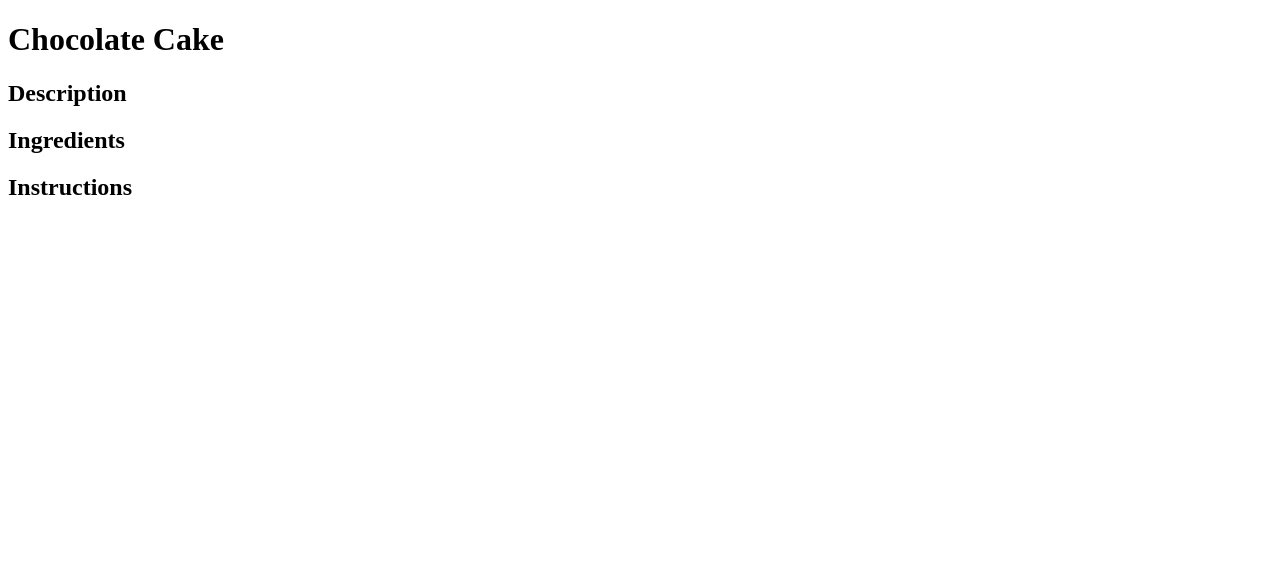
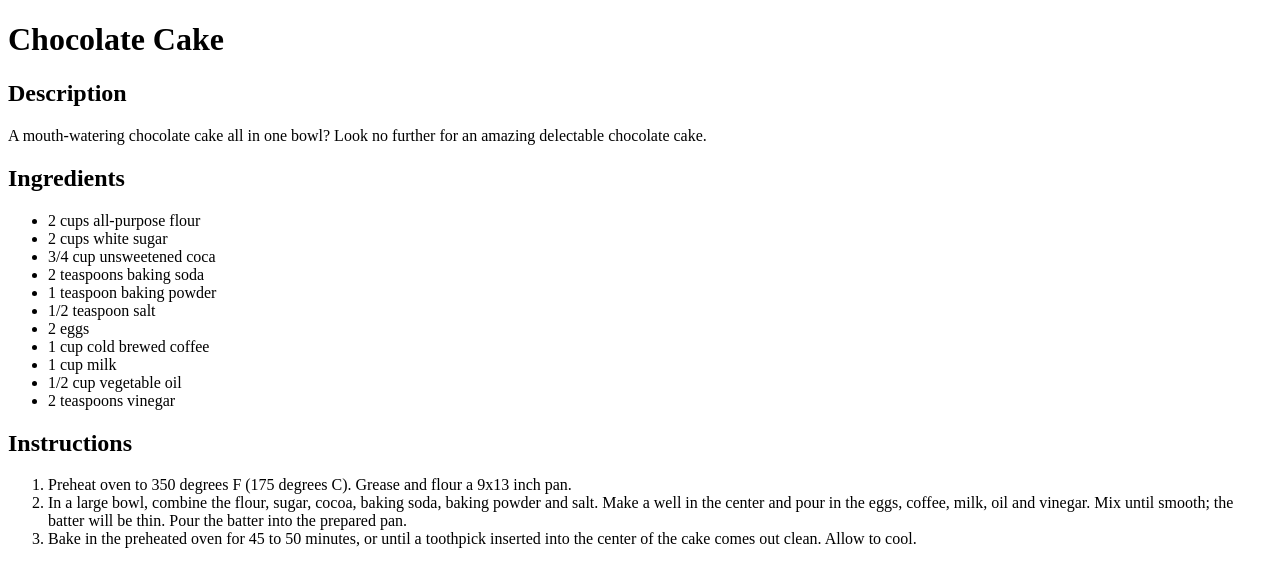
Before and after one commit to CyberSp3ll/odin-recipes, a plain HTML site: page recipes/chocolatecake.html in a window 1280 px wide. Drawn offline with Linux system fonts and the light colour scheme.

Commit message:
Add description, instructions & ingredients to chocolatecake.html

```diff
--- a/recipes/chocolatecake.html
+++ b/recipes/chocolatecake.html
@@ -8,8 +8,27 @@
 <body>
     <h1>Chocolate Cake</h1>
     <h2>Description</h2>
+    <p>A mouth-watering chocolate cake all in one bowl? Look no further for an amazing delectable chocolate cake.</p>
     <h2>Ingredients</h2>
+    <ul>
+        <li>2 cups all-purpose flour</li>
+        <li>2 cups white sugar</li>
+        <li>3/4 cup unsweetened coca</li>
+        <li>2 teaspoons baking soda</li>
+        <li>1 teaspoon baking powder</li>
+        <li>1/2 teaspoon salt</li>
+        <li>2 eggs</li>
+        <li>1 cup cold brewed coffee</li>
+        <li>1 cup milk</li>
+        <li>1/2 cup vegetable oil</li>
+        <li>2 teaspoons vinegar</li>
+    </ul>
     <h2>Instructions</h2>
+    <ol>
+        <li>Preheat oven to 350 degrees F (175 degrees C). Grease and flour a 9x13 inch pan.</li>
+        <li>In a large bowl, combine the flour, sugar, cocoa, baking soda, baking powder and salt. Make a well in the center and pour in the eggs, coffee, milk, oil and vinegar. Mix until smooth; the batter will be thin. Pour the batter into the prepared pan.</li>
+        <li>Bake in the preheated oven for 45 to 50 minutes, or until a toothpick inserted into the center of the cake comes out clean. Allow to cool.</li>
+    </ol>
     <!-- The recipe and image for chocolatecake.jpg can be found here https://www.allrecipes.com/recipe/22953/dark-chocolate-cake-ii/ -->
 </body>
 </html>
```
